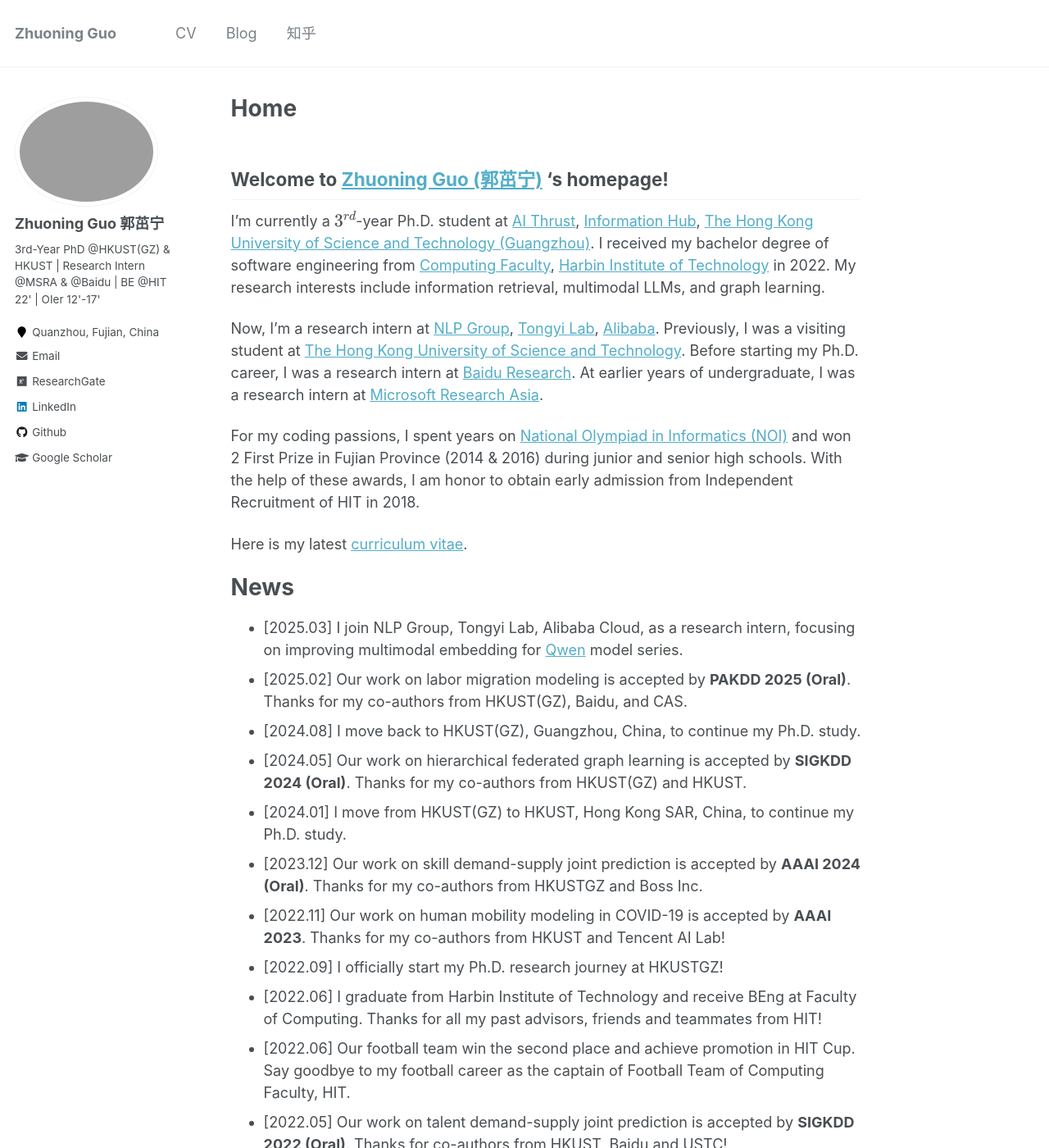
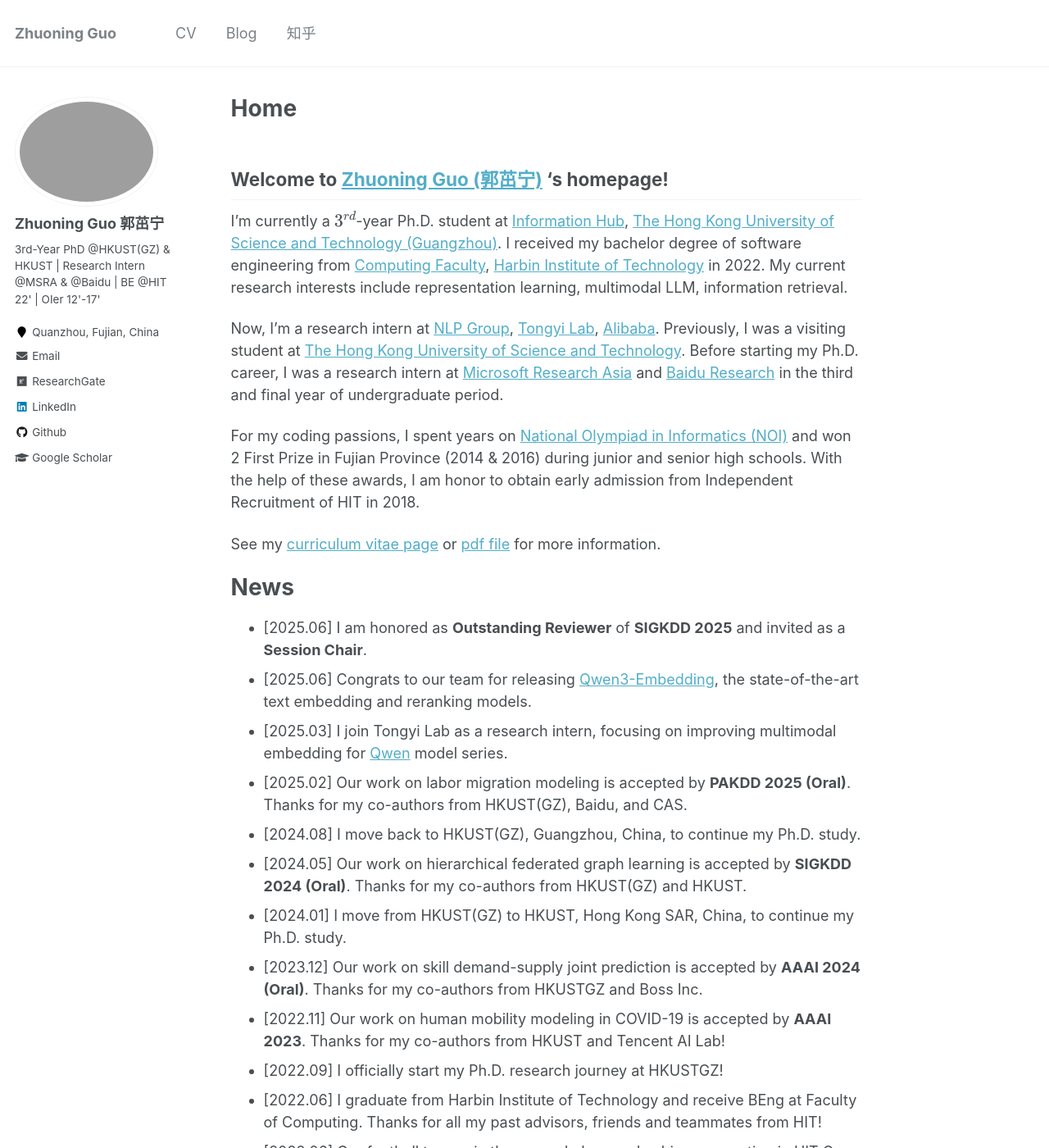
Before and after one commit to gzn00417/gzn00417.github.io, a Jekyll site: the page built from _pages/about.md, in a window 1280 px wide and 1400 px high. Shown: the whole window at 82% size. Built offline with Jekyll 4.4.1, drawn with Linux system fonts in a browser that asks for light colours; formulas are drawn with MathJax 3; some of the changed text lies outside the part shown.

Commit message:
update service and others

```diff
--- a/_pages/about.md
+++ b/_pages/about.md
@@ -10,18 +10,20 @@
 
 ## Welcome to [Zhuoning Guo (郭茁宁)](https://gzn00417.github.io/) 's homepage!
 
-I'm currently a $3^{rd}$-year Ph.D. student at [AI Thrust](https://infh.hkust-gz.edu.cn/en/academics/ai), [Information Hub](https://infh.hkust-gz.edu.cn/en), [The Hong Kong University of Science and Technology (Guangzhou)](https://hkust-gz.edu.cn/). I received my bachelor degree of software engineering from [Computing Faculty](http://cs.hit.edu.cn/), [Harbin Institute of Technology](http://www.hit.edu.cn/) in 2022. My research interests include information retrieval, multimodal LLMs, and graph learning.
+I'm currently a $3^{rd}$-year Ph.D. student at [Information Hub](https://infh.hkust-gz.edu.cn/en), [The Hong Kong University of Science and Technology (Guangzhou)](https://hkust-gz.edu.cn/). I received my bachelor degree of software engineering from [Computing Faculty](http://cs.hit.edu.cn/), [Harbin Institute of Technology](http://www.hit.edu.cn/) in 2022. My current research interests include representation learning, multimodal LLM, information retrieval.
 
-Now, I'm a research intern at [NLP Group](https://huggingface.co/Alibaba-NLP), [Tongyi Lab](https://tongyi.aliyun.com), [Alibaba](https://www.alibabagroup.com/). Previously, I was a visiting student at [The Hong Kong University of Science and Technology](https://hkust.edu.hk/). Before starting my Ph.D. career, I was a research intern at [Baidu Research](http://research.baidu.com/). At earlier years of undergraduate, I was a research intern at [Microsoft Research Asia](https://www.msra.cn/).
+Now, I'm a research intern at [NLP Group](https://huggingface.co/Alibaba-NLP), [Tongyi Lab](https://tongyi.aliyun.com), [Alibaba](https://www.alibabagroup.com/). Previously, I was a visiting student at [The Hong Kong University of Science and Technology](https://hkust.edu.hk/). Before starting my Ph.D. career, I was a research intern at [Microsoft Research Asia](https://www.msra.cn/) and [Baidu Research](http://research.baidu.com/) in the third and final year of undergraduate period.
 
 For my coding passions, I spent years on [National Olympiad in Informatics (NOI)](https://www.noi.cn/) and won 2 First Prize in Fujian Province (2014 & 2016) during junior and senior high schools. With the help of these awards, I am honor to obtain early admission from Independent Recruitment of HIT in 2018.
 
-Here is my latest [curriculum vitae](https://gzn00417.github.io/cv/).
+See my [curriculum vitae page](https://gzn00417.github.io/cv/) or [pdf file](https://gzn00417.github.io/files/CV-GuoZhuoning-20250509.pdf) for more information.
 
 
 # News
 
-- \[2025.03\] I join NLP Group, Tongyi Lab, Alibaba Cloud, as a research intern, focusing on improving multimodal embedding for [Qwen](https://qwenlm.github.io/) model series.
+- \[2025.06\] I am honored as **Outstanding Reviewer** of **SIGKDD 2025** and invited as a **Session Chair**.
+- \[2025.06\] Congrats to our team for releasing [Qwen3-Embedding](https://github.com/QwenLM/Qwen3-Embedding), the state-of-the-art text embedding and reranking models.
+- \[2025.03\] I join Tongyi Lab as a research intern, focusing on improving multimodal embedding for [Qwen](https://qwenlm.github.io/) model series.
 - \[2025.02\] Our work on labor migration modeling is accepted by **PAKDD 2025 (Oral)**. Thanks for my co-authors from HKUST(GZ), Baidu, and CAS.
 - \[2024.08\] I move back to HKUST(GZ), Guangzhou, China, to continue my Ph.D. study.
 - \[2024.05\] Our work on hierarchical federated graph learning is accepted by **SIGKDD 2024 (Oral)**. Thanks for my co-authors from HKUST(GZ) and HKUST.
@@ -37,6 +39,7 @@
 - \[2020.11\] I join Microsoft Research Asia as a research intern.
 - \[2020.05\] I join Massive Data Computing Lab, HIT, as an undergraduate intern.
 
+
 # Publications
 
 > Full list is at [(Google Scholar)](https://scholar.google.com/citations?user=jBd64WgAAAAJ).
@@ -51,6 +54,16 @@
 - **[KDD 2022 <u>Oral</u>]** **Zhuoning Guo**, Hao Liu, Le Zhang, Qi Zhang, Hengshu Zhu, Hui Xiong. Talent Demand-Supply Joint Prediction with Dynamic Heterogeneous Graph Enhanced Meta-Learning. *Proceedings of the 28th ACM SIGKDD Conference on Knowledge Discovery and Data Mining*
 - **[TVCG]** Wenyuan Kong, Zhaoyun Jiang, Shizhao Sun, **Zhuoning Guo**, Weiwei Cui, Ting Liu, Jian-Guang Lou, Dongmei Zhang. Aesthetics++: Refining Graphic Designs by Exploring Design Principles and Human Preference. *IEEE Transactions on Visualization & Computer Graphics*
 
+
+# Services
+
+- Session Chair of SIGKDD 2025
+- Reviewer of SIGKDD (Outstanding), NeurIPS, WebConf, IJCAI and ICDM conferences
+- Reviewer of TOIS and Information Science journals
+- Teaching Assistant of AIAA 5028 Machine Learning on Graphs at HKUST(GZ)
+- Chair of Academic Club of MassiveDataLab, President of Chess Club, Captain of Football Team of CS Dept. at HIT
+
+
 ---
 
 <a href="https://info.flagcounter.com/PELK"><img src="https://s11.flagcounter.com/map/PELK/size_l/txt_000000/border_CCCCCC/pageviews_1/viewers_0/flags_0/" alt="Flag Counter" border="0"></a>
```
Also changed, not shown: other parts of _pages/about.md (+1 -1 lines).
